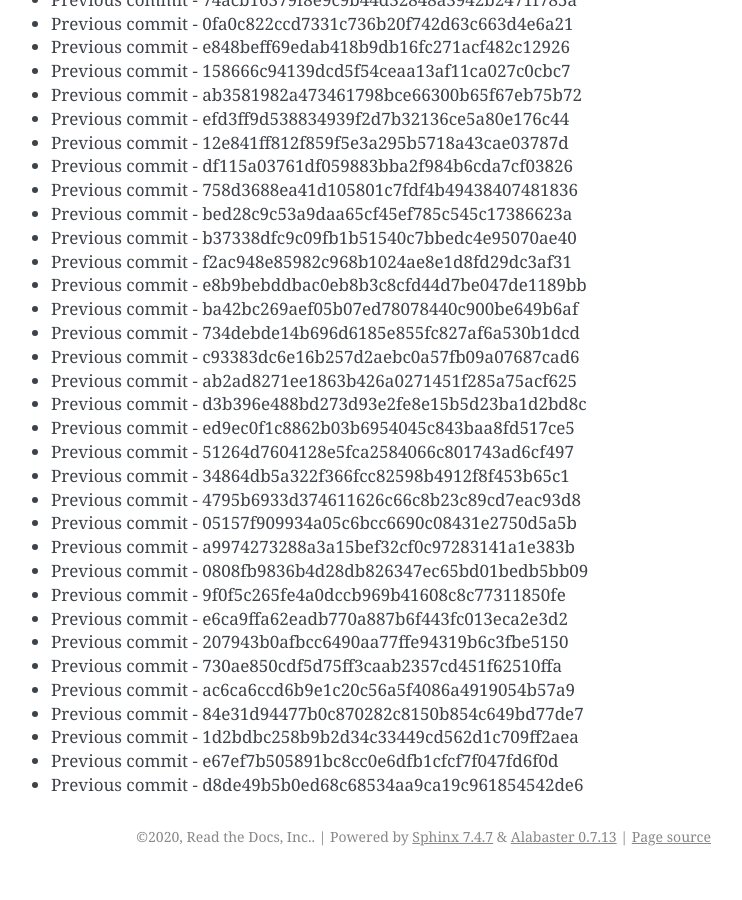
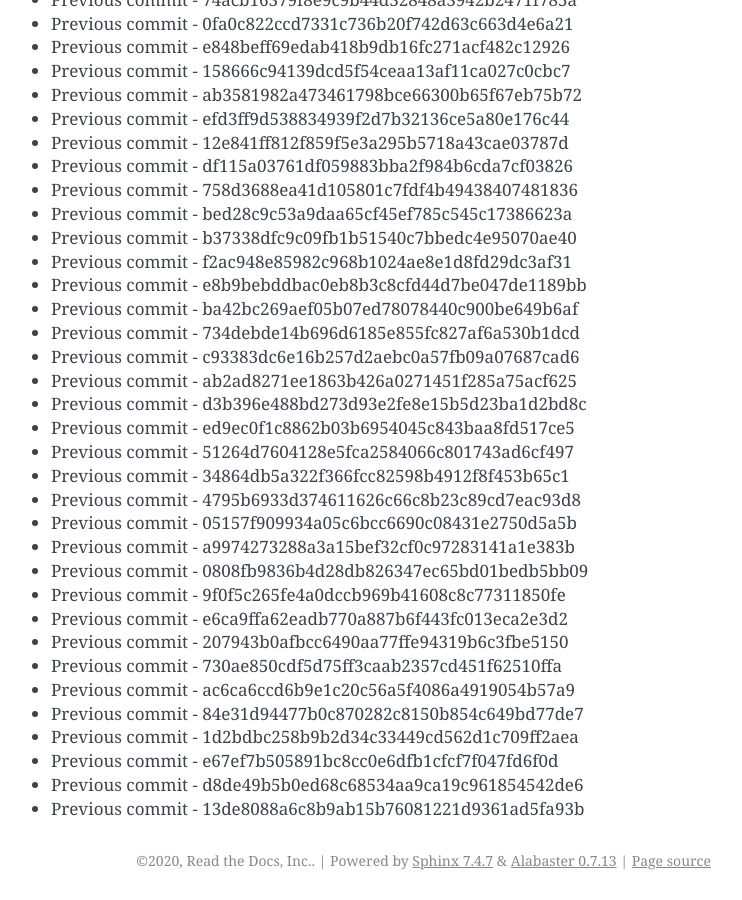
Before and after one commit to readthedocs/rtd-git-stresstest, a Sphinx documentation site: the page built from docs/updates.rst, in a window 1280 px wide and 900 px high, scrolled down 6367 px. Shown: the whole window, without its empty margins (399-1141 px from the left). Built offline with Sphinx 7.4.7, drawn with Linux system fonts in a browser that asks for light colours; before the commit the page ends 7243 px from its top, so only the background shows below that.

Commit message:
Generating commit from previous: 13de8088a6c8b9ab15b76081221d9361ad5fa93b

```diff
--- a/docs/updates.rst
+++ b/docs/updates.rst
@@ -299,3 +299,4 @@ It can be tested for any performance characteristics.
 * Previous commit - 1d2bdbc258b9b2d34c33449cd562d1c709ff2aea
 * Previous commit - e67ef7b505891bc8cc0e6dfb1cfcf7f047fd6f0d
 * Previous commit - d8de49b5b0ed68c68534aa9ca19c961854542de6
+* Previous commit - 13de8088a6c8b9ab15b76081221d9361ad5fa93b
```
